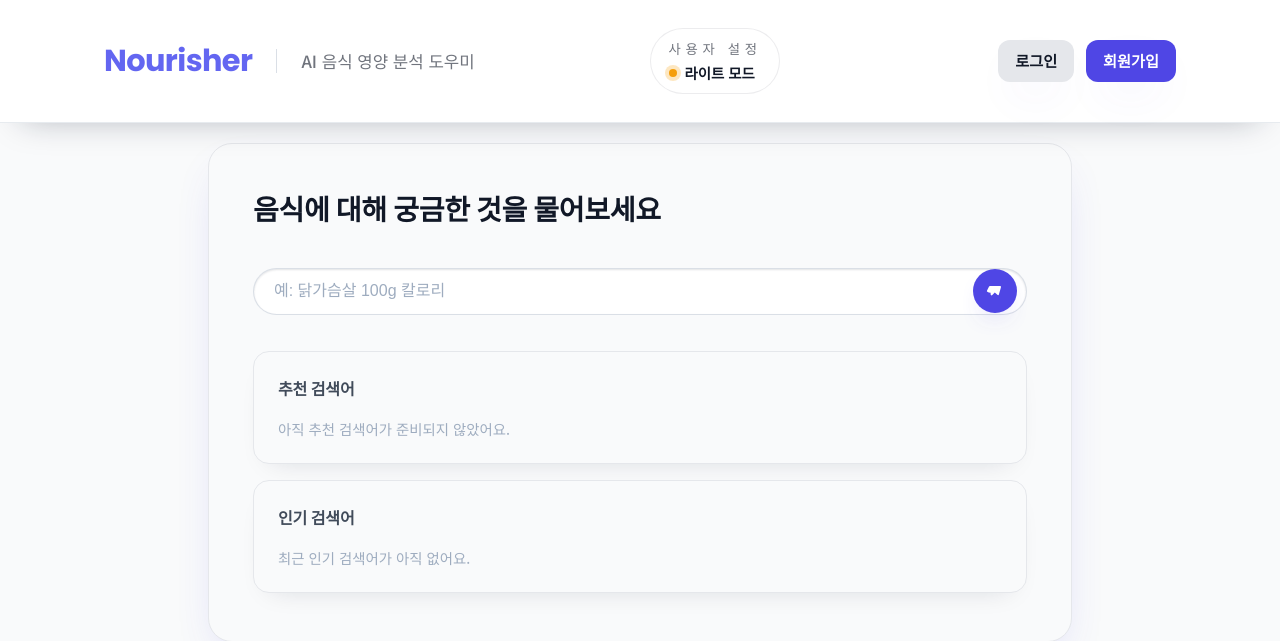
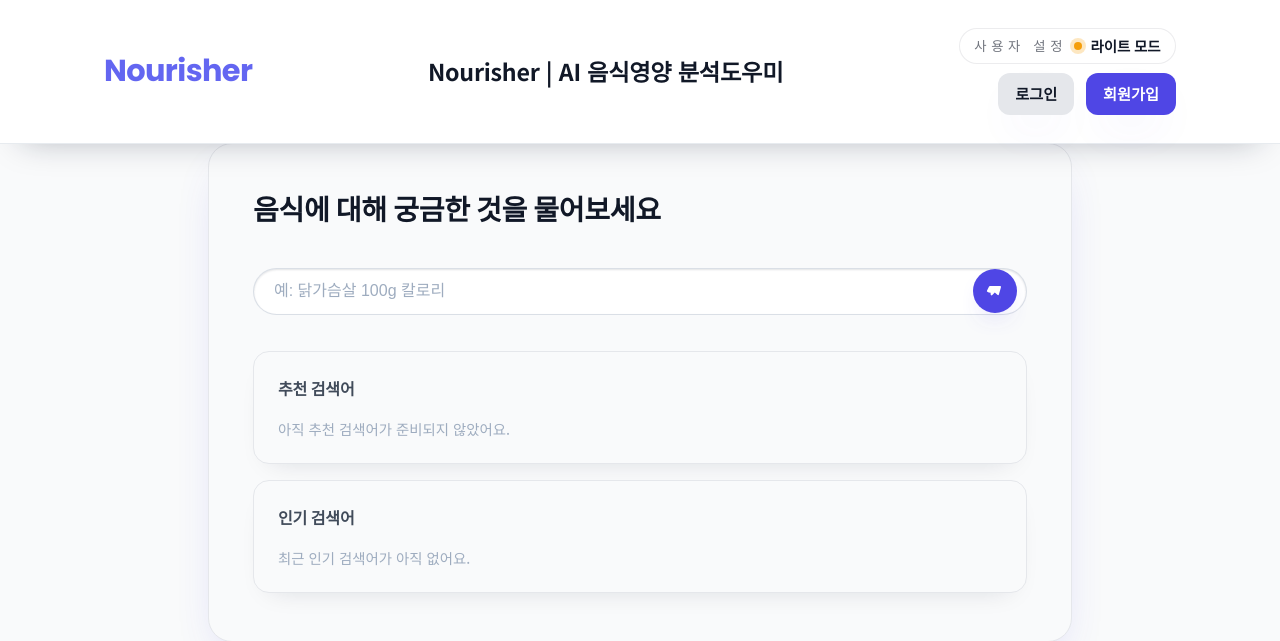
Before and after one commit to monda95/main_project_12_BE, a Django app: page / in a window 1280 px wide. Shown: the top 641 px of the page. Run offline with Django 5.2, Linux system fonts and the light colour scheme; data that the repository does not hold is empty; parts of the project's set-up code (start-up, migrations or seed data) failed here and were passed over.

Commit message:
헤더 상단 UI 정돈 및 테마 메뉴 슬림화

```diff
--- a/static/css/style.css
+++ b/static/css/style.css
@@ -213,64 +213,51 @@ h6 {
   max-width: clamp(20rem, 90vw, 72rem);
   margin: 0 auto;
   padding: clamp(1.25rem, 3vw, 1.75rem) clamp(1.5rem, 4vw, 2.5rem);
-  display: flex;
-  flex-direction: column;
-  gap: 1.25rem;
-  align-items: stretch;
+  display: grid;
+  grid-template-columns: 1fr;
+  gap: 1rem;
+  align-items: center;
+  justify-items: center;
+}
+
+.header-banner-left,
+.header-banner-right {
+  width: auto;
+  display: flex;
+  align-items: center;
 }
 
 .header-banner-left {
-  display: flex;
-  flex-direction: column;
-  gap: 0.75rem;
-  width: 100%;
-}
-
-.header-logo-row {
-  display: inline-flex;
-  align-items: center;
-  gap: 0.75rem;
+  justify-self: start;
 }
 
 .header-banner-right {
-  display: flex;
-  flex-direction: column;
-  align-items: stretch;
-  justify-content: flex-start;
-  gap: 0.75rem;
-  width: 100%;
-}
-
-@media (min-width: 640px) {
-  .header-banner-right {
-    flex-direction: row;
-    align-items: center;
-    justify-content: flex-end;
-    gap: 1rem;
-  }
+  flex-direction: column;
+  align-items: flex-end;
+  gap: 0.6rem;
+  justify-self: end;
+}
+
+.header-banner-center {
+  text-align: center;
+  justify-self: center;
+}
+
+.header-banner-title {
+  margin: 0;
+  font-size: clamp(1.1rem, calc(0.75vw + 1rem), 1.45rem);
+  font-weight: 600;
+  color: var(--surface-text);
+  letter-spacing: -0.01em;
+}
+
+body[data-theme='dark'] .header-banner-title {
+  color: var(--color-neutral-dark-text);
 }
 
 @media (min-width: 768px) {
   .header-banner-inner {
-    flex-direction: row;
-    align-items: center;
-    justify-content: space-between;
-  }
-
-  .header-banner-left {
-    flex-direction: row;
-    align-items: center;
-    gap: 1.5rem;
-  }
-
-  .header-banner-left .header-banner-tagline {
-    margin: 0;
-    padding-left: 1.5rem;
-    border-left: 1px solid rgba(148, 163, 184, 0.35);
-  }
-
-  body[data-theme='dark'] .header-banner-left .header-banner-tagline {
-    border-left-color: rgba(148, 163, 184, 0.25);
+    grid-template-columns: auto 1fr auto;
   }
 }
 
@@ -328,12 +315,13 @@ body[data-theme='dark'] .header-banner-tagline {
   border: 1px solid var(--surface-border);
   color: var(--surface-text);
   border-radius: 999px;
-  padding: 0.6rem 1.1rem;
+  padding: 0.4rem 0.9rem;
   display: inline-flex;
-  flex-direction: column;
-  align-items: flex-start;
-  gap: 0.3rem;
+  align-items: center;
+  gap: 0.45rem;
   cursor: pointer;
+  min-width: 11rem;
+  justify-content: space-between;
 }
 
 .theme-control-btn:focus-visible {
@@ -344,7 +332,8 @@ body[data-theme='dark'] .header-banner-tagline {
 .theme-menu {
   position: relative;
   display: inline-flex;
-  align-items: stretch;
+  align-items: center;
+  align-self: flex-end;
 }
 
 .theme-dropdown {
@@ -352,10 +341,10 @@ body[data-theme='dark'] .header-banner-tagline {
   top: 100%;
   right: 0;
   margin-top: 0.625rem;
-  width: clamp(14rem, 22vw, 16rem);
-  border-radius: 1.5rem;
+  width: clamp(11rem, 28vw, 13rem);
+  border-radius: 1rem;
   border: 1px solid var(--surface-border);
-  padding: 1rem 1.25rem;
+  padding: 0.75rem 1rem;
   opacity: 0;
   visibility: hidden;
   pointer-events: none;
@@ -381,7 +370,7 @@ body[data-theme='dark'] .header-banner-tagline {
 .theme-dropdown__form {
   display: flex;
   flex-direction: column;
-  gap: 1rem;
+  gap: 0.75rem;
 }
 
 .theme-dropdown__intro {
@@ -415,8 +404,8 @@ body[data-theme='dark'] .header-banner-tagline {
   display: flex;
   align-items: center;
   justify-content: space-between;
-  gap: 0.75rem;
-  padding: 0.75rem 1rem;
+  gap: 0.6rem;
+  padding: 0.6rem 0.85rem;
   border: 1px solid var(--surface-border);
   border-radius: 1rem;
   font-size: 0.9rem;
--- a/templates/base.html
+++ b/templates/base.html
@@ -16,9 +16,8 @@
 
   <!-- Header -->
   <header class="site-header header-banner" data-header>
-    <div class="header-banner-inner max-w-6xl mx-auto flex flex-col gap-4 px-6 py-4 md:flex-row md:items-center md:justify-between">
-      <div class="header-banner-left flex flex-col gap-2 md:flex-row md:items-center md:gap-6">
-        <div class="flex items-center gap-3">
+    <div class="header-banner-inner max-w-6xl mx-auto px-6 py-4">
+      <div class="header-banner-left">
         <a href="{% url 'main-page' %}" class="site-logo focus:outline-none focus-visible:ring-2 focus-visible:ring-indigo-400 focus-visible:ring-offset-2 focus-visible:ring-offset-transparent rounded-lg" data-theme-title>
           Nourisher
         </a>
@@ -33,9 +32,10 @@
           </button>
         -->
       </div>
-        <p class="header-banner-tagline">AI 음식 영양 분석 도우미</p>
+      <div class="header-banner-center">
+        <p class="header-banner-title">Nourisher | AI 음식영양 분석도우미</p>
       </div>
-      <div class="header-banner-right flex flex-col items-stretch gap-3 sm:flex-row sm:items-center sm:justify-end sm:gap-4">
+      <div class="header-banner-right">
         <div class="theme-menu" data-theme-menu>
           <button type="button"
                   class="theme-control-btn"
```
Lines whose indentation alone changed are shown as unchanged.
